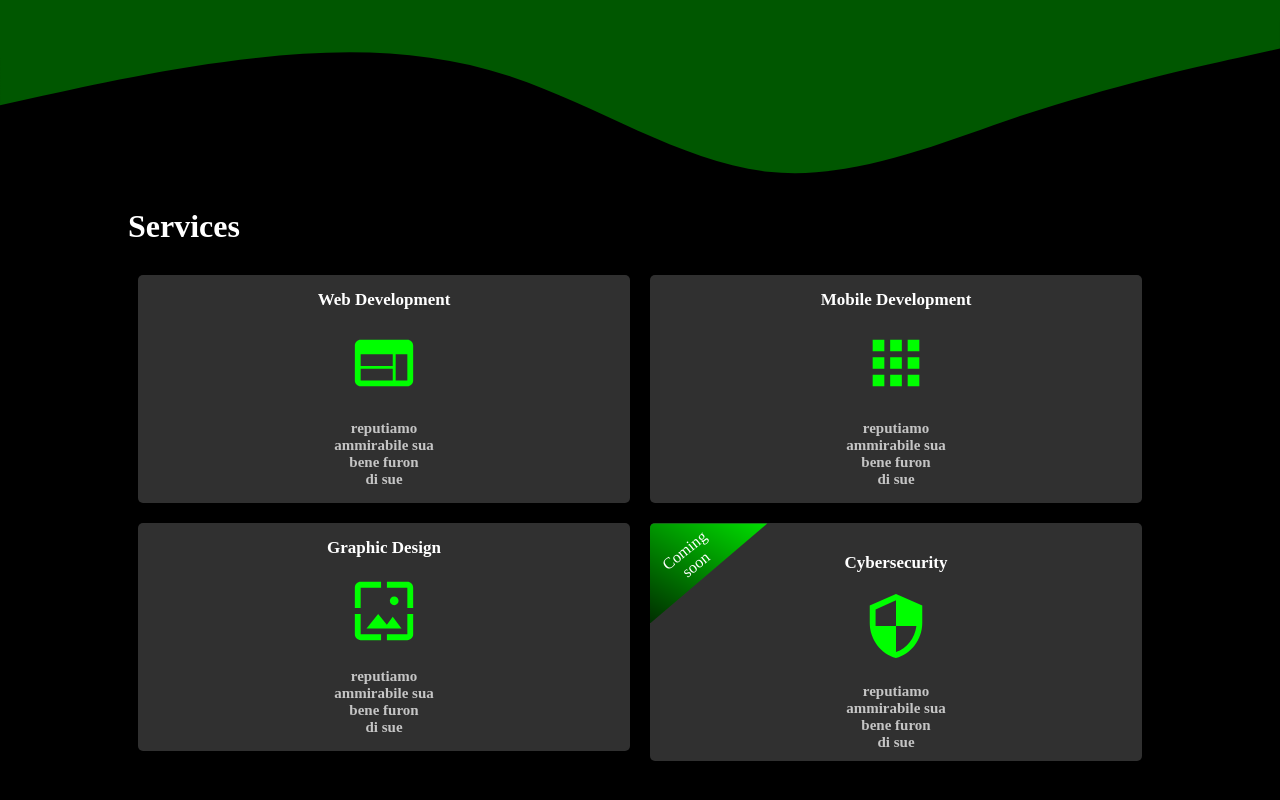
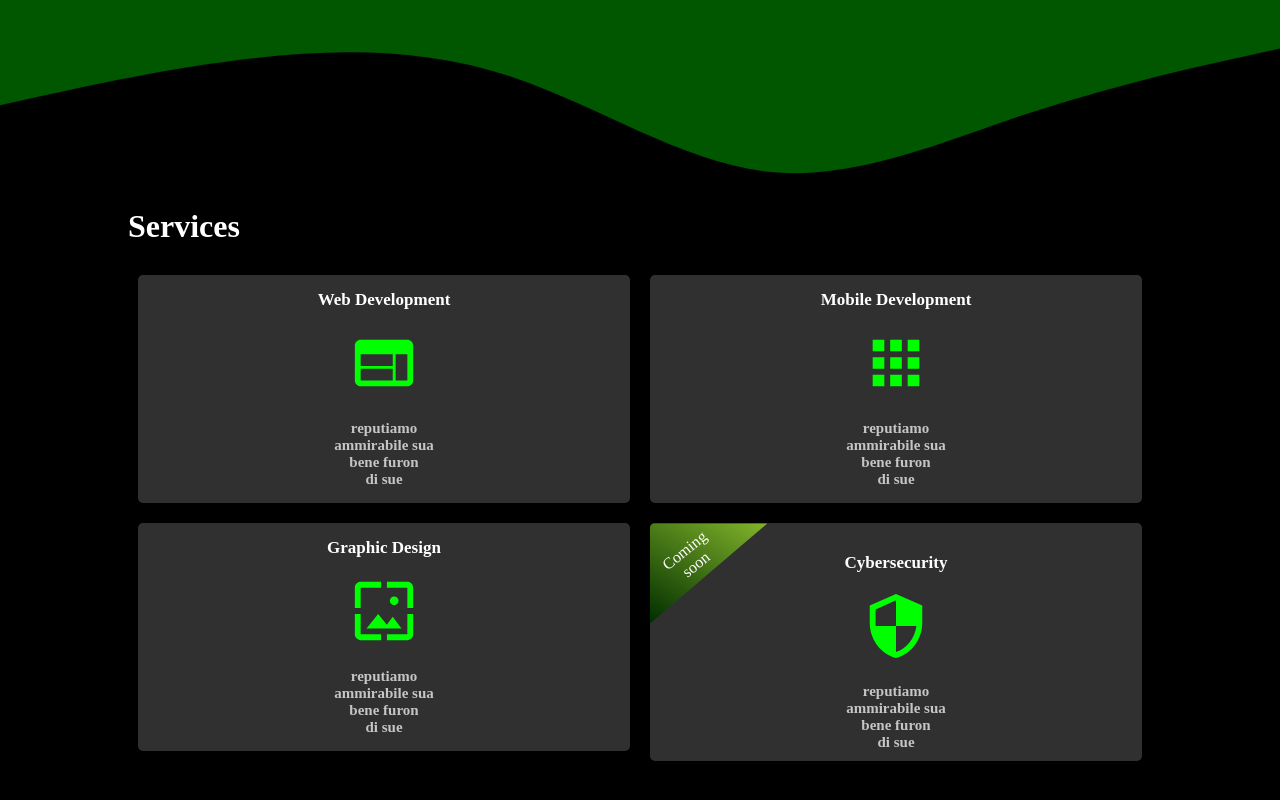
Before and after one commit to ankuobed/genetech, a React (Create React App) app: page / in a window 1280 px wide. Shown: the part 338-1138 px from the top of the page. Built offline with nearby package versions, Linux system fonts and the light colour scheme; a web font is replaced by a local one.

Commit message:
changed color of tag

```diff
--- a/src/components/ServiceItem/ServiceItem.css
+++ b/src/components/ServiceItem/ServiceItem.css
@@ -40,7 +40,7 @@
 }
 
 .service__soonCon {
-    background: linear-gradient(30deg, #002e00, lime);
+    background: linear-gradient(30deg, #002e00, yellowgreen);
     clip-path: polygon(0 0, 0% 100%, 69% 0);
     border-top-left-radius: 5px;
 }
```
